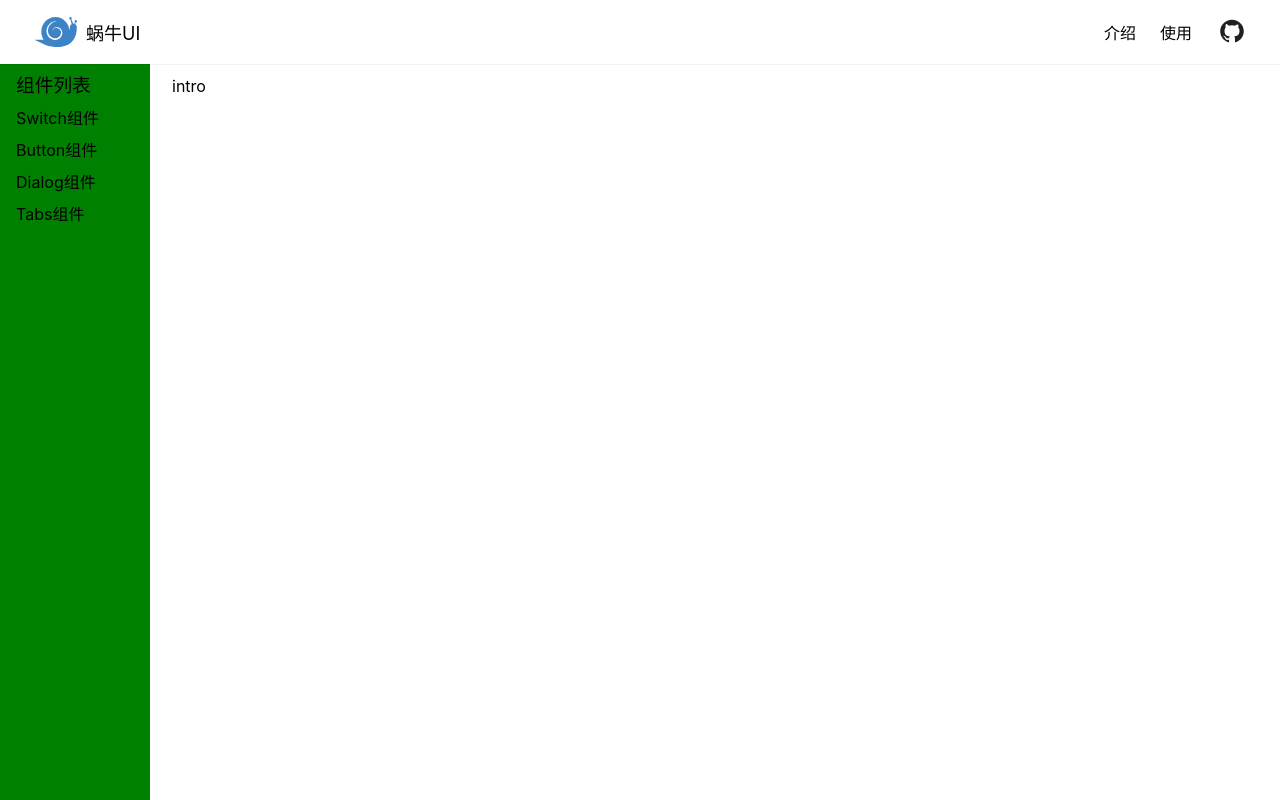
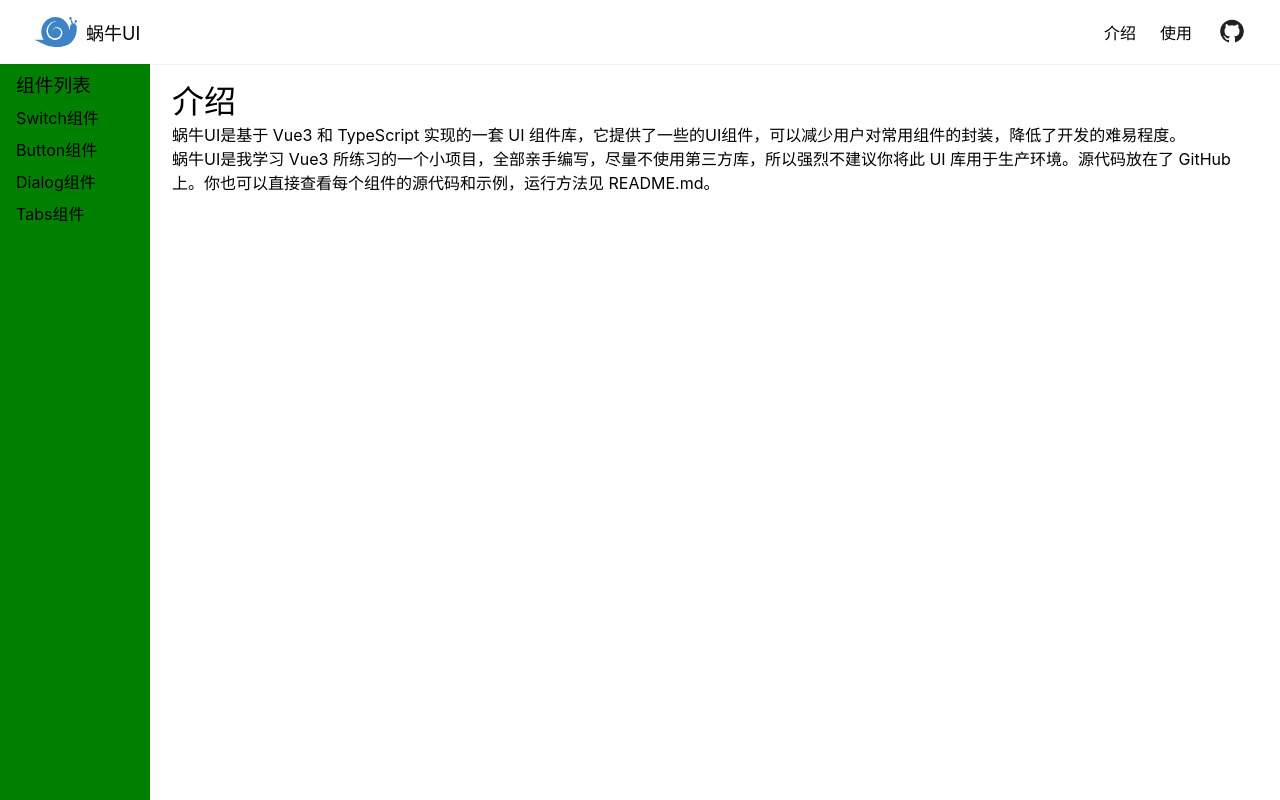
Before and after one commit to wszzj/woniu-ui, a Vue app: page /#/doc/intro in a window 1280 px wide. Built offline with nearby package versions, Linux system fonts and the light colour scheme.

Commit message:
添加介绍和开始页面内容

```diff
--- a/src/views/GetStart.vue
+++ b/src/views/GetStart.vue
@@ -1,5 +1,14 @@
 <template>
-  <div>howtouse</div>
+  <h1>安装</h1>
+  <p>
+    打开终端运行以下命令
+    <br />
+   <pre> <code>npm install woniu-ui</code></pre>
+    或者
+    <br />
+
+    <pre><code>yarn install woniu-ui</code></pre>
+  </p>
 </template>
 
 <script setup></script>
--- a/src/views/Intro.vue
+++ b/src/views/Intro.vue
@@ -1,5 +1,15 @@
 <template>
-  <div>intro</div>
+  <h1>介绍</h1>
+  <p>
+    蜗牛UI是基于 Vue3 和 TypeScript 实现的一套 UI
+    组件库，它提供了一些的UI组件，可以减少用户对常用组件的封装，降低了开发的难易程度。
+  </p>
+  <p>
+    蜗牛UI是我学习 Vue3
+    所练习的一个小项目，全部亲手编写，尽量不使用第三方库，所以强烈不建议你将此
+    UI 库用于生产环境。源代码放在了 GitHub
+    上。你也可以直接查看每个组件的源代码和示例，运行方法见 README.md。
+  </p>
 </template>
 
 <script setup></script>
```
